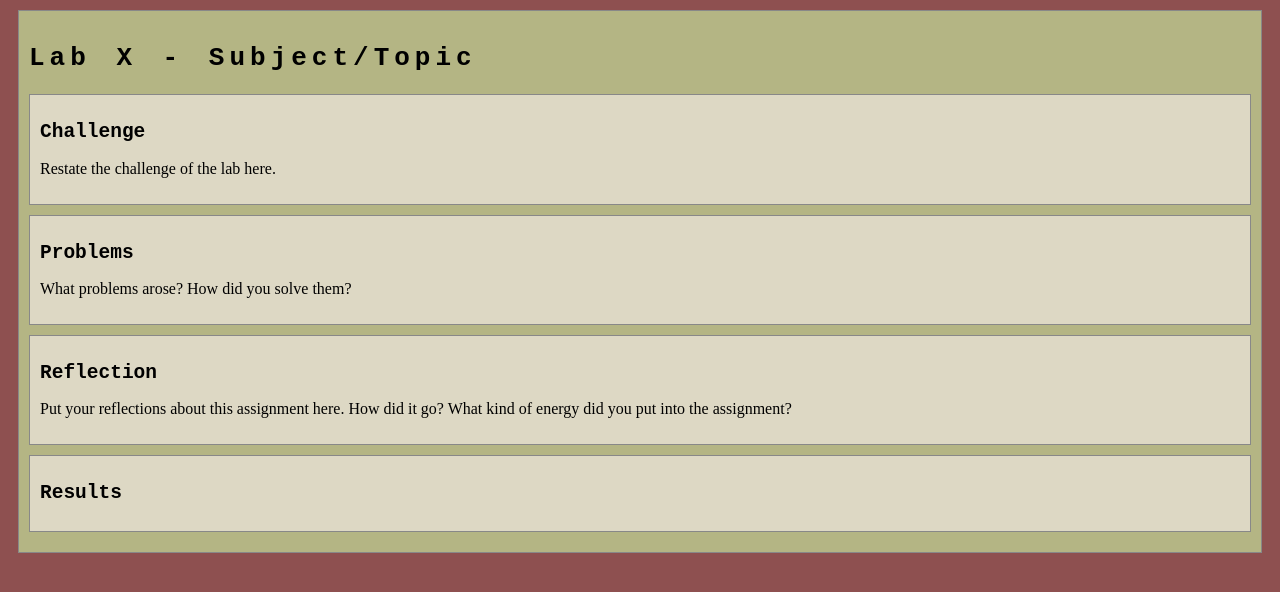
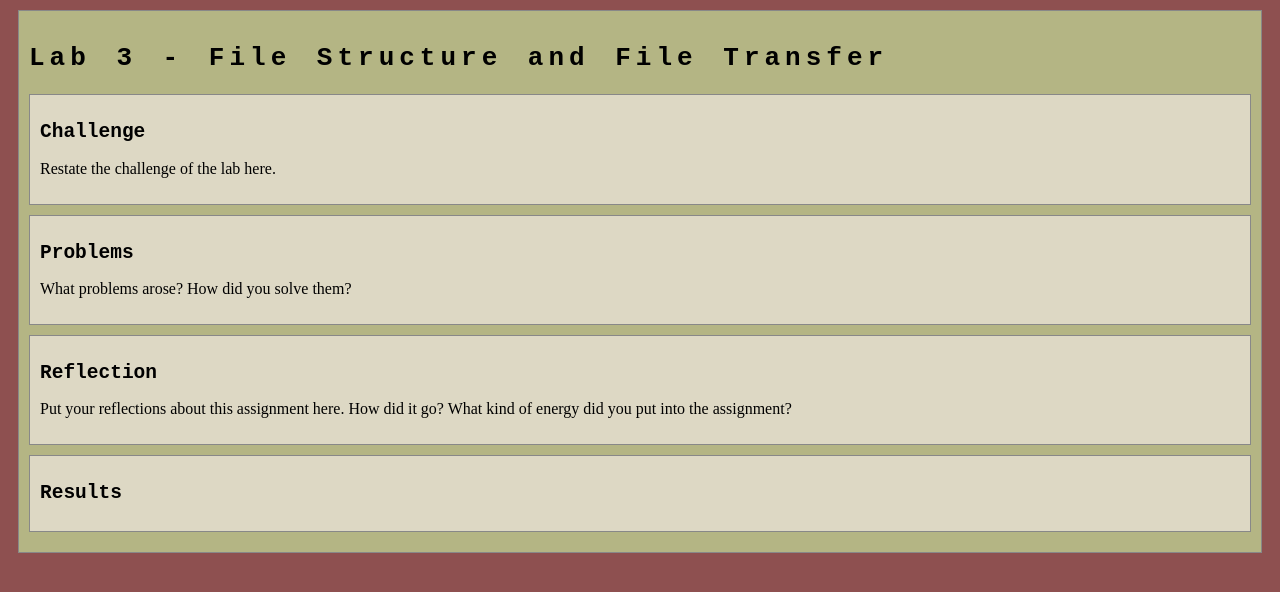
Before and after one commit to Aissa76/art101, a plain HTML site: page lab3/index.html in a window 1280 px wide. Drawn offline with nearby package versions, Linux system fonts and the light colour scheme.

Commit message:
title changes-lab 3

```diff
--- a/lab3/index.html
+++ b/lab3/index.html
@@ -2,7 +2,7 @@
 <html>
 <head>
 	<!-- This title is used for tabs and bookmarks -->
-	<title>Lab X - Subject/Topic</title>
+	<title>Lab 3 - File Structure and File Transfer</title>
 
 	<!-- Use UTF character set, a good idea with any webpage -->
   	<meta charset="UTF-8" />
@@ -23,7 +23,7 @@
 	<!-- Style this page by changing the CSS in ../css/site.css or css/lab.css -->
 	<main id="content">
 		<section>
-			<h1>Lab X - Subject/Topic</h1>
+			<h1>Lab 3 - File Structure and File Transfer</h1>
 			<div class="minor-section">
 					<h2>Challenge</h2>
 					<p>Restate the challenge of the lab here.</p>
```
